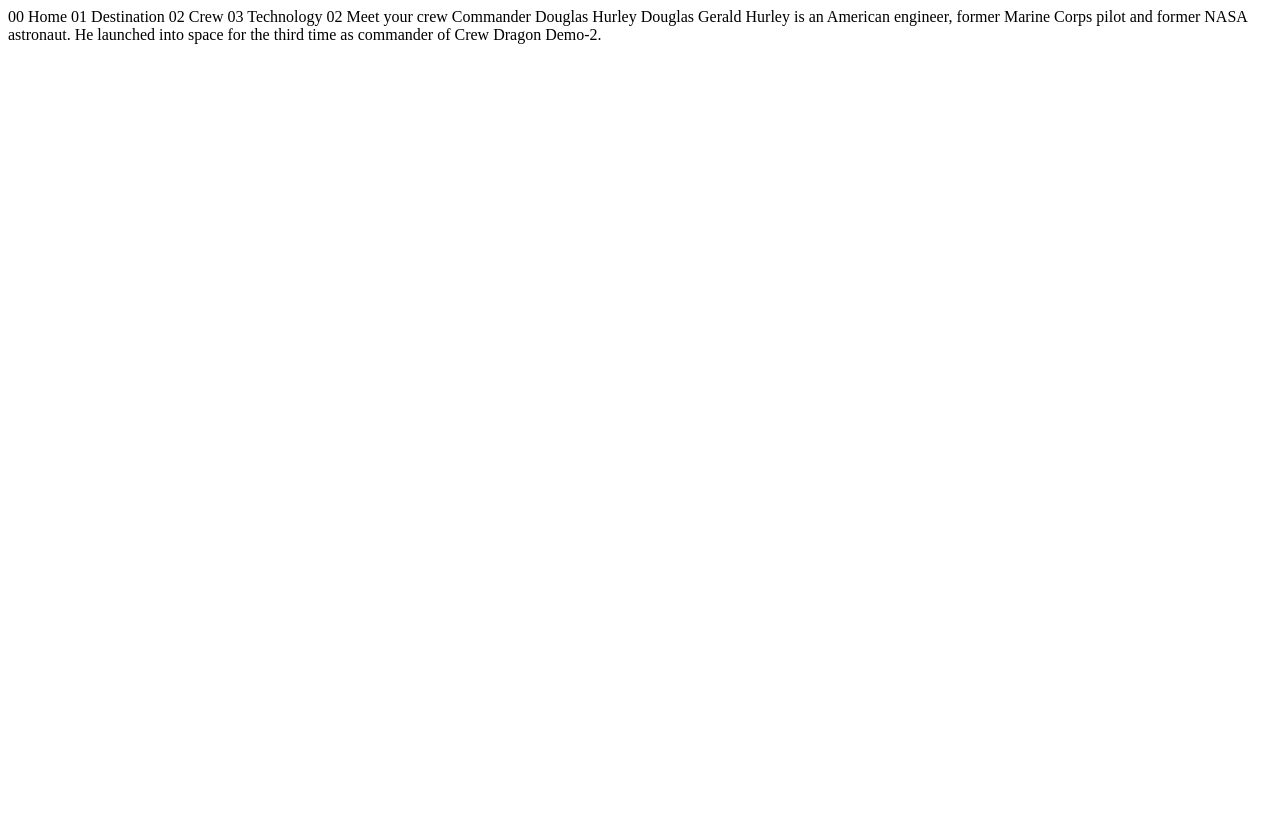
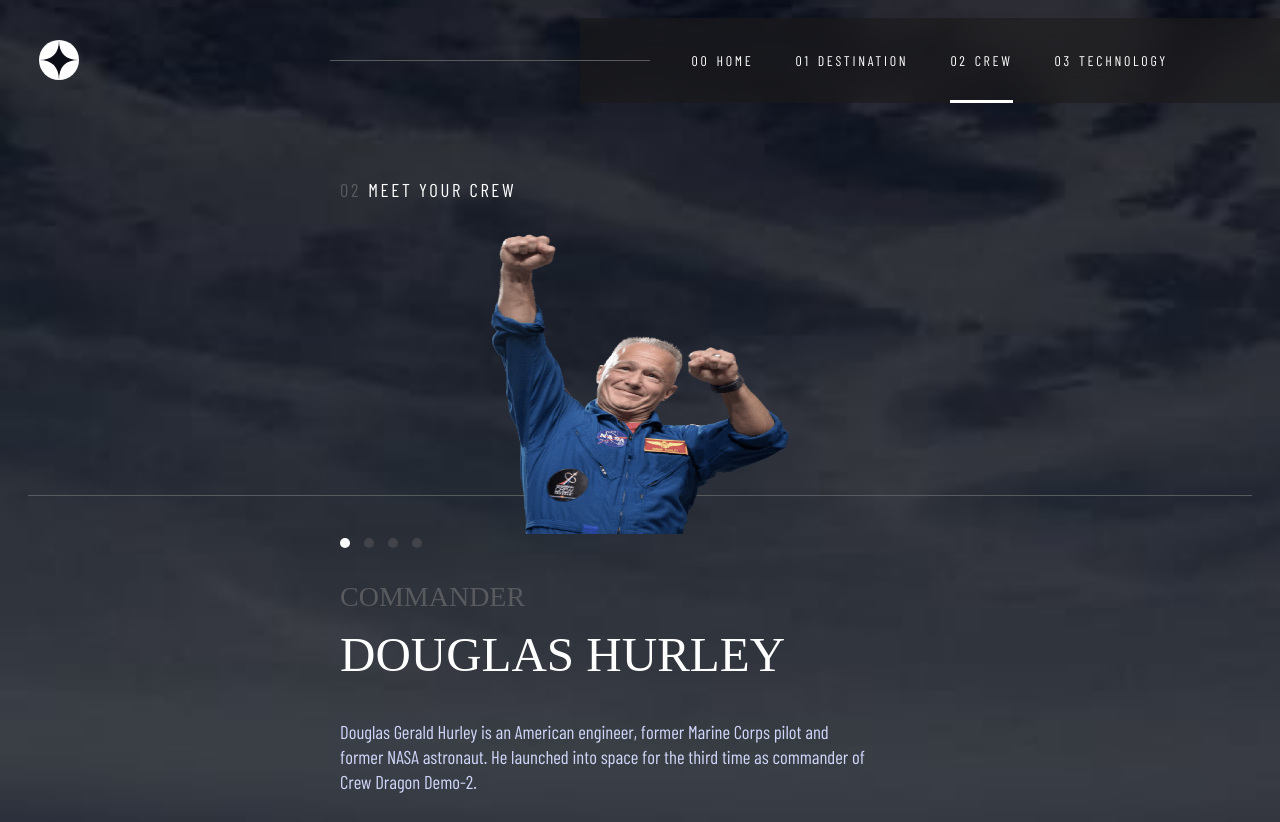
Before and after one commit to fperezfrancisco/space-tourism-page, a plain HTML site: page starter-code/crew-commander.html in a window 1280 px wide. Before the commit the page ends 800 px from the top, so only its background shows below. Drawn offline with nearby package versions, Linux system fonts and the light colour scheme; a web font is replaced by a local one.

Commit message:
finished crew first page

```diff
--- a/starter-code/crew-commander.html
+++ b/starter-code/crew-commander.html
@@ -1,27 +1,138 @@
 <!DOCTYPE html>
 <html lang="en">
-<head>
-  <meta charset="UTF-8">
-  <meta name="viewport" content="width=device-width, initial-scale=1.0">
+  <head>
+    <meta charset="UTF-8" />
+    <meta name="viewport" content="width=device-width, initial-scale=1.0" />
 
-  <link rel="icon" type="image/png" sizes="32x32" href="./assets/favicon-32x32.png">
+    <link
+      rel="icon"
+      type="image/png"
+      sizes="32x32"
+      href="./assets/favicon-32x32.png"
+    />
 
-  <title>Frontend Mentor | Space tourism website</title>
-</head>
-<body>
+    <link rel="stylesheet" href="style.css" />
+    <link rel="preconnect" href="https://fonts.googleapis.com" />
+    <link rel="preconnect" href="https://fonts.gstatic.com" crossorigin />
+    <link
+      href="https://fonts.googleapis.com/css2?family=Barlow+Condensed&family=Bellefair&display=swap"
+      rel="stylesheet"
+    />
 
-  00 Home
-  01 Destination
-  02 Crew
-  03 Technology
-
-  02 Meet your crew
-
-  Commander
-  Douglas Hurley
-
-  Douglas Gerald Hurley is an American engineer, former Marine Corps pilot
-  and former NASA astronaut. He launched into space for the third time as
-  commander of Crew Dragon Demo-2.
-</body>
+    <title>Frontend Mentor | Space tourism website</title>
+  </head>
+  <body class="crewPage">
+    <header class="topBar flex">
+      <span class="logoBox flex">
+        <img src="./assets/shared/logo.svg" alt="space logo" class="logoImg" />
+      </span>
+      <nav class="mainNav flex">
+        <ul class="navList navText flex">
+          <li class="navLi">
+            <a href="index.html" class="navLink hoverUnderline"
+              ><span class="navNumber">00</span>Home</a
+            >
+          </li>
+          <li class="navLi">
+            <a href="destination-moon.html" class="navLink hoverUnderline"
+              ><span class="navNumber">01</span>Destination</a
+            >
+          </li>
+          <li class="navLi">
+            <a href="#" class="navLink hoverUnderline hoverUnderlineActive"
+              ><span class="navNumber">02</span>Crew</a
+            >
+          </li>
+          <li class="navLi">
+            <a href="#" class="navLink hoverUnderline"
+              ><span class="navNumber">03</span>Technology</a
+            >
+          </li>
+        </ul>
+        <span class="mobileOpen">
+          <img
+            src="./assets/shared/icon-hamburger.svg"
+            alt="open menu"
+            class="mobileMenu menuOpen"
+            id="mobileMenuOpen"
+          />
+        </span>
+        <div class="mobileNav">
+          <img
+            src="./assets/shared/icon-close.svg"
+            alt="Close"
+            class="mobileCloseBtn"
+          />
+          <ul class="navList flex mobileNavList">
+            <li class="navLi Li" id="homeLiMobile">
+              <a href="index.html" class="navLink navText hoverUnderline">
+                <span class="boldNumber">00</span>Home
+              </a>
+            </li>
+            <li class="navLi companyLi" id="destinationLiMobile">
+              <a
+                href="destination-moon.html"
+                class="navLink navText hoverUnderline"
+                ><span class="boldNumber">01</span>Destination
+              </a>
+            </li>
+            <li class="navLi crewLi">
+              <a
+                href="crew-commander.html"
+                class="navLink navText hoverUnderline"
+                ><span class="boldNumber">02</span>Crew</a
+              >
+            </li>
+            <li class="navLi technologyLi">
+              <a
+                href="technology-vehicle.html"
+                class="navLink navText hoverUnderline"
+                ><span class="boldNumber">03</span>Technology</a
+              >
+            </li>
+          </ul>
+        </div>
+      </nav>
+    </header>
+    <main class="crewMainContainer">
+      <div class="grid innerContainer crewInnerContainer">
+        <div class="titleGridBox flex">
+          <h2 class="heading5">
+            <span class="darkNumber">02</span>Meet your crew
+          </h2>
+        </div>
+        <div class="artGridBox crewArtGridBox flex">
+          <img
+            class="crewImg"
+            src="./assets/crew/image-douglas-hurley.png"
+            alt="commander douglas "
+          />
+        </div>
+        <div class="copyGridBox flex">
+          <ul role="navigation" class="crewInnerNav flex">
+            <li class="crewLi">
+              <a href="#" class="crewLink activeCrewLink"></a>
+            </li>
+            <li class="crewLi">
+              <a href="#" class="crewLink"></a>
+            </li>
+            <li class="crewLi">
+              <a href="#" class="crewLink"></a>
+            </li>
+            <li class="crewLi">
+              <a href="#" class="crewLink"></a>
+            </li>
+          </ul>
+          <h2 class="mainSubtitle heading4">Commander</h2>
+          <h1 class="mainTitle heading3">Douglas Hurley</h1>
+          <p class="sectionPara">
+            Douglas Gerald Hurley is an American engineer, former Marine Corps
+            pilot and former NASA astronaut. He launched into space for the
+            third time as commander of Crew Dragon Demo-2.
+          </p>
+        </div>
+      </div>
+    </main>
+    <script src="script.js"></script>
+  </body>
 </html>
--- a/starter-code/style.css
+++ b/starter-code/style.css
@@ -120,12 +120,14 @@
 }
 
 .heading3 {
-  font-size: 3.5rem;
+  font-size: 2.5rem;
   text-transform: uppercase;
 }
 
 .heading4 {
-  font-size: 2rem;
+  color: var(--darkGray);
+  font-size: 1.5rem;
+  text-transform: uppercase;
 }
 
 .heading5 {
@@ -339,7 +341,7 @@
 .mainContainer {
   width: 100vw;
   height: 100%;
-  padding: 1rem;
+  padding: 2rem;
   justify-self: center;
 }
 
@@ -477,16 +479,75 @@
   row-gap: 0.5rem;
 }
 
-/* DESTINATION MOON STYLING END*/
+/* CREW STYLING START */
 
-/* DESTINATION EUROPA STYLING */
-/* DESTINATION EUROPA STYLING END*/
+.crewPage {
+  background-color: var(--dark-blue);
+  color: var(--white);
+  background-image: url("./assets/crew/background-crew-mobile.jpg");
+  background-position: center;
+  background-size: cover;
+  background-repeat: no-repeat;
+  height: 100vh;
+  min-height: 700px;
+  width: 100vw;
+  overflow-x: hidden;
+}
 
-/* DESTINATION MARS STYLING */
-/* DESTINATION MARS STYLING END*/
+.crewMainContainer {
+  width: 100vw;
+  padding: 2rem;
+}
 
-/* DESTINATION TITAN STYLING */
-/* DESTINATION TITAN STYLING END*/
+.crewInnerContainer {
+  row-gap: 3rem;
+}
+
+.crewArtGridBox {
+  padding: 0px;
+  width: 100%;
+  max-height: 250px;
+  min-height: 225px;
+  border-bottom: 0.85px solid var(--darkGray);
+}
+
+.crewArtGridBox img {
+  height: 100%;
+  width: auto;
+}
+
+/*crew inner nav */
+.crewInnerNav {
+  column-gap: 1rem;
+}
+
+.crewLi {
+  display: flex;
+  align-items: center;
+}
+
+.crewLink {
+  width: 10px;
+  height: 10px;
+  border-radius: 100%;
+  background-color: var(--darkGray);
+  opacity: 0.5;
+}
+
+.activeCrewLink {
+  background-color: var(--white);
+  opacity: 1;
+}
+
+.crewInnerContainer .copyGridBox .mainTitle {
+  margin-bottom: 2rem;
+}
+
+.crewInnerContainer .copyGridBox .mainSubtitle {
+  margin-top: 2rem;
+}
+
+/* CREW STYLING END */
 
 /* MEDIA QUERIES */
 
```
Also changed, not shown: starter-code/._crew-commander.html.
